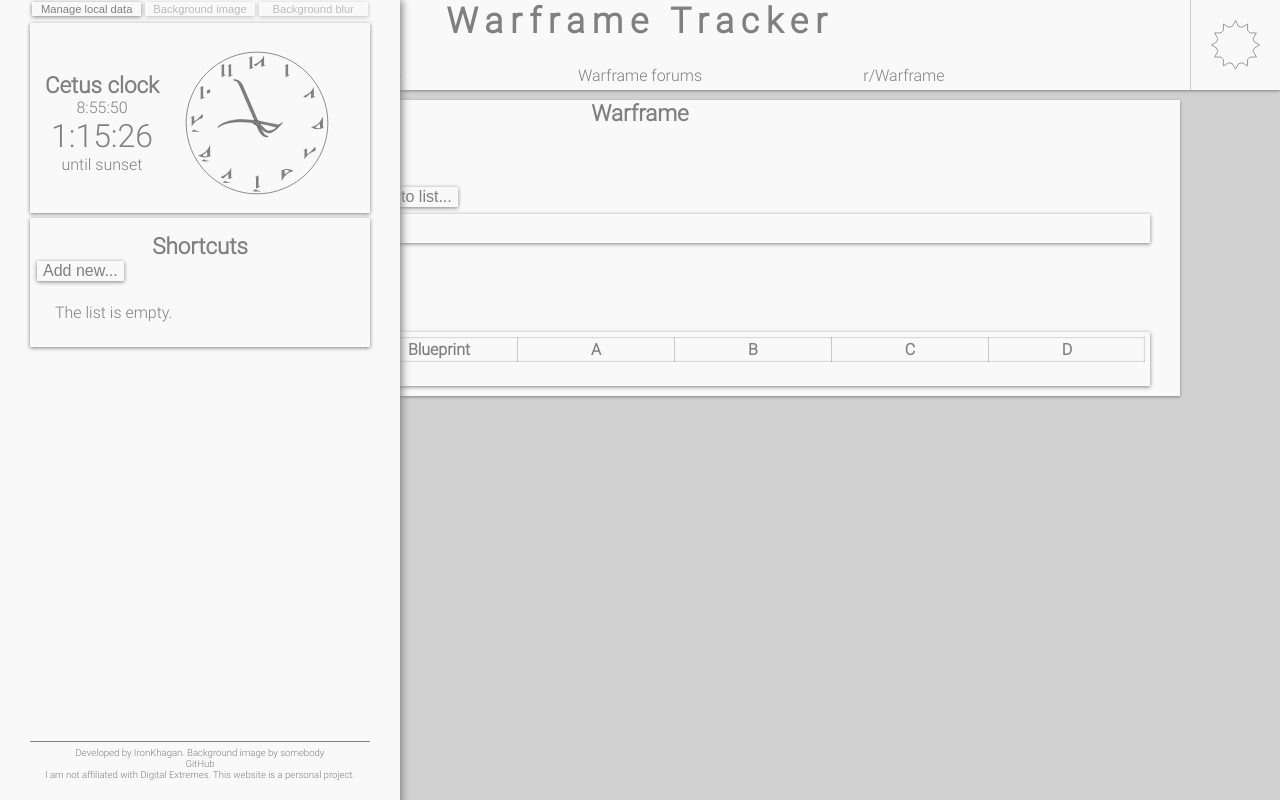
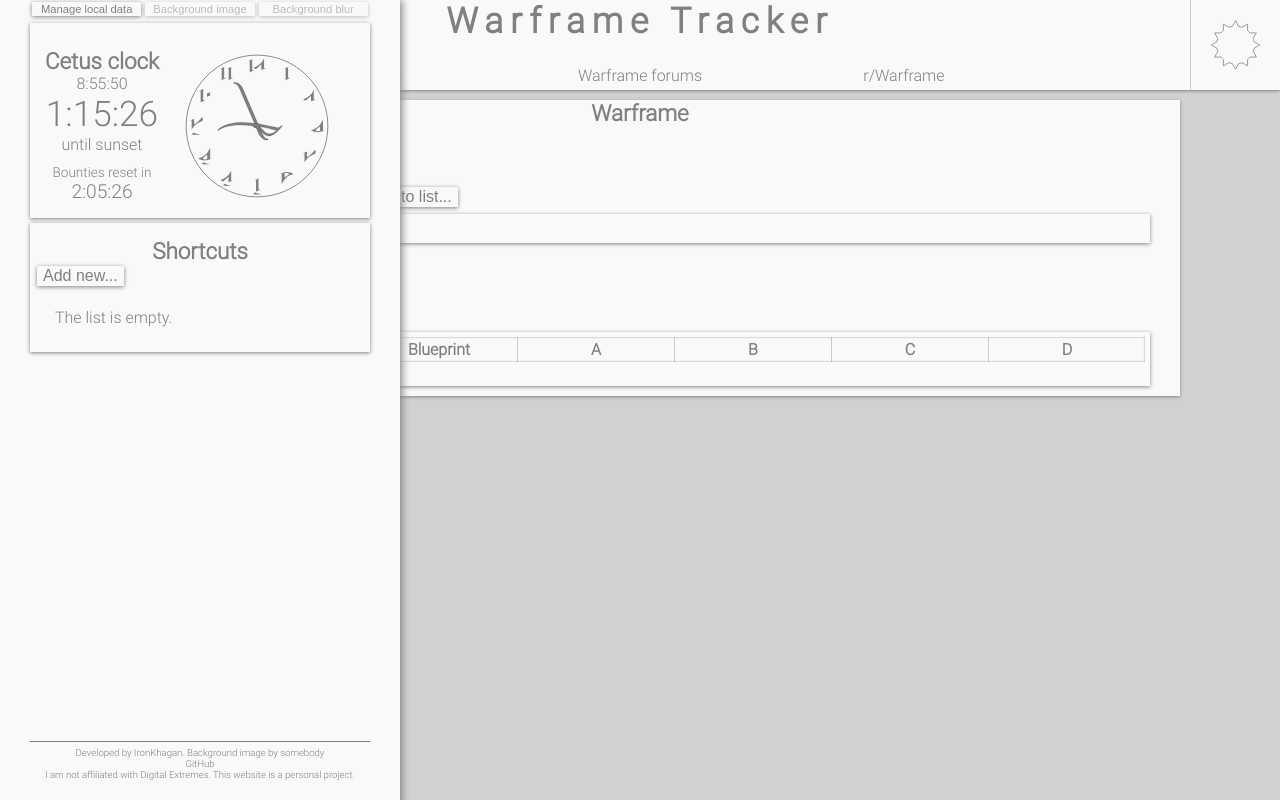
Before and after one commit to Wampa842/Wampa842.github.io, a plain HTML site: page warframe-tracker/index.html in a window 1280 px wide. Drawn offline with nearby package versions, Linux system fonts and the light colour scheme.

Commit message:
added countdown to bounties reset (next sunrise)

```diff
--- a/warframe-tracker/css/main.css
+++ b/warframe-tracker/css/main.css
@@ -529,9 +529,20 @@ td.foundryproject:hover button.foundryproject-plusminus
 	text-align: center;
 }
 
-.cetus-clocks .cetus-clock-countdown
+.cetus-clock-eidolon
 {
-	font-size: 2em;
+	font-size: 2.2em;
+}
+
+.cetus-bounties-label
+{
+	margin-top: 10px;
+	font-size: 0.85em;
+}
+
+.cetus-clock-bounties
+{
+	font-size: 1.2em;
 }
 
 .cetus-clock-analog-container
--- a/warframe-tracker/index.html
+++ b/warframe-tracker/index.html
@@ -51,8 +51,10 @@
 						<div class="cetus-clock-digital-container">
 							<h2>Cetus clock</h2>
 							<div class="cetus-clock-local">0:00:00</div>
-							<div class="cetus-clock-countdown">8:88:88</div>
+							<div class="cetus-clock-countdown cetus-clock-eidolon">8:88:88</div>
 							<div class="cetus-period">The clock is broken!!</div>
+							<div class="cetus-bounties-label">Bounties reset in</div>
+							<div class="cetus-clock-countdown cetus-clock-bounties">2:30:00</div>
 						</div>
 						<div class="cetus-clock-analog-container">
 							<img class="cetus-clock-analog-face" src="res/cetus_clock_face.svg">
--- a/warframe-tracker/js/clock.js
+++ b/warframe-tracker/js/clock.js
@@ -26,7 +26,8 @@ function cetusClockUpdate()
 	var cetusTime = ((now - startTime) / 60) % 150;	//Cetus time of day in minutes
 	$(".cetus-period").html(cetusTime > 100 ? "until sunrise" : "until sunset");
 	var nextPeriod = cetusTime > 100 ? 150 : 100;
-	$(".cetus-clock-countdown").html(minToString(nextPeriod - cetusTime));
+	$(".cetus-clock-eidolon").html(minToString(nextPeriod - cetusTime));
+	$(".cetus-clock-bounties").html(minToString(150 - cetusTime));
 
 	var cetusLocalTime = cetusTime * 9.6 + 300;
 	$(".cetus-clock-local").html(minToString(cetusLocalTime));
```
